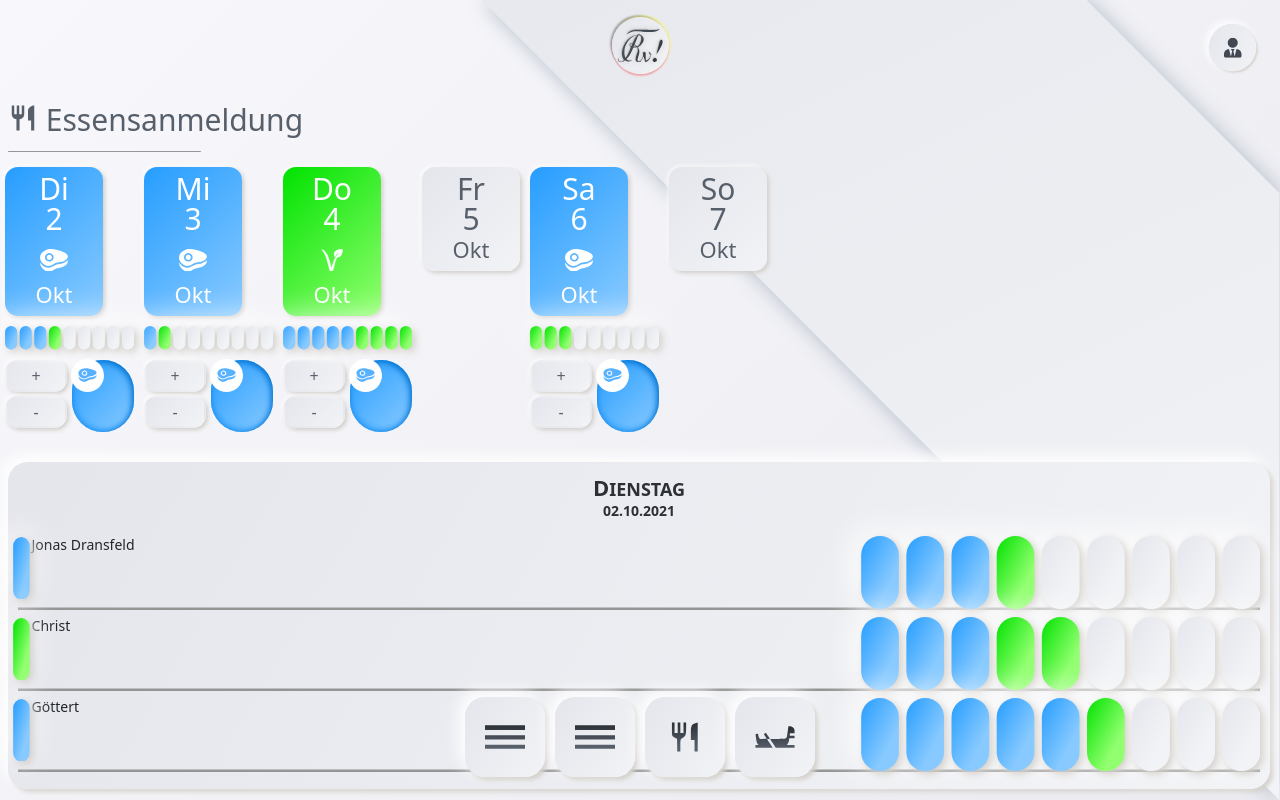
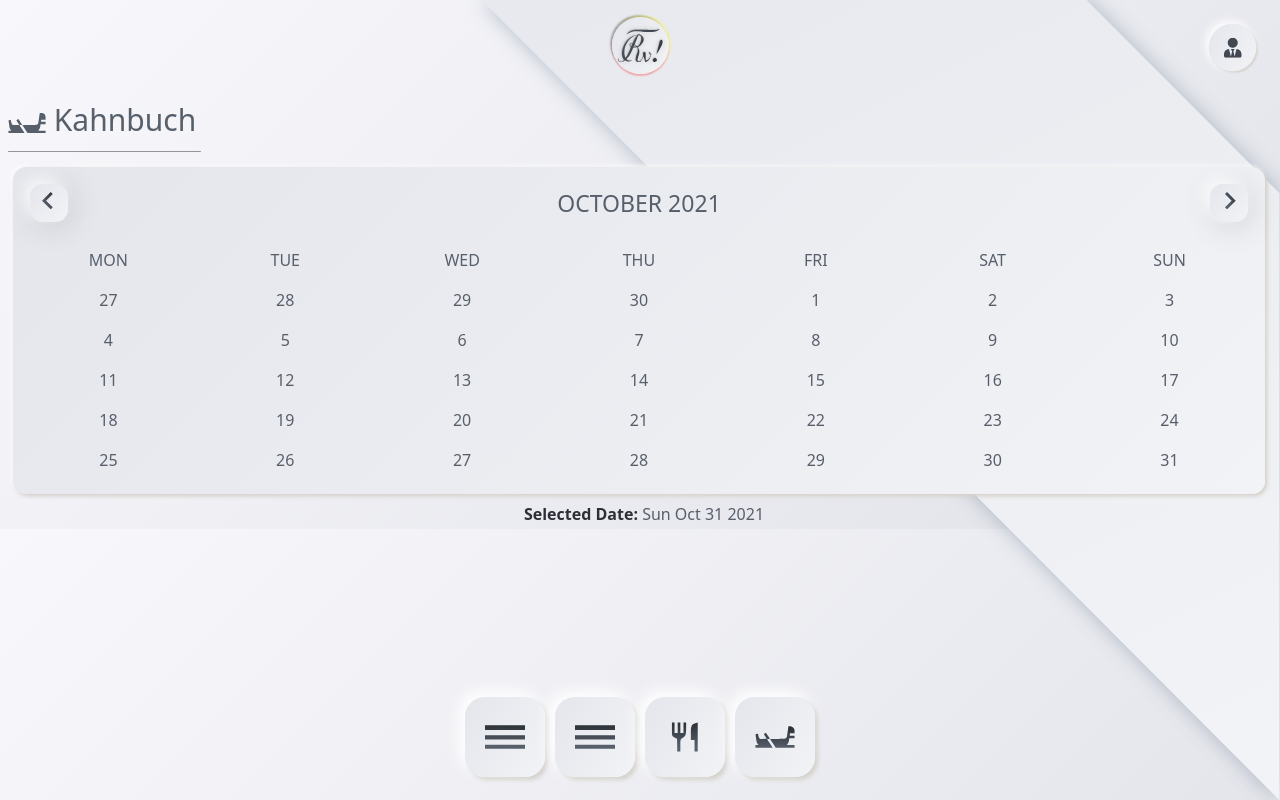
Before and after one commit to DavidCks/Roigel-App, a React (Create React App) app: page /kahn in a window 1280 px wide. Shown: the top 800 px of the page. Built offline with nearby package versions, Linux system fonts and the light colour scheme; a web font is replaced by a local one.

Commit message:
added a Kahnbook page with a calendar

```diff
--- a/package.json
+++ b/package.json
@@ -3,6 +3,7 @@
   "version": "0.1.0",
   "private": true,
   "dependencies": {
+    "@syncfusion/ej2-react-calendars": "^20.1.52",
     "@testing-library/jest-dom": "^5.14.1",
     "@testing-library/react": "^11.2.7",
     "@testing-library/user-event": "^12.8.3",
@@ -10,6 +11,7 @@
     "json-server": "^0.17.0",
     "react": "^17.0.2",
     "react-bootstrap": "^2.0.0",
+    "react-calendar": "^3.7.0",
     "react-dom": "^17.0.2",
     "react-icons": "^4.3.1",
     "react-router-dom": "^5.3.0",
--- a/src/App.js
+++ b/src/App.js
@@ -1,7 +1,8 @@
-import { BrowserRouter as Router, Route } from 'react-router-dom'
+import { BrowserRouter as Router, Route, Link, Switch } from 'react-router-dom'
 import { useState } from "react"
 import { useEffect } from 'react'
 import Essensanmeldung from './components/Essensanmeldung/Essensanmeldung';
+import Kahnbuch from './components/Kahnbuch/Kahnbuch';
 import Header from './components/Header/Header';
 import Footer from './components/Footer/Footer';
 
@@ -127,7 +128,16 @@ function App() {
   return (
     <>
       <Header />
-      <Essensanmeldung dates={dates} />
+      <Router>
+        <Switch>
+          <Route path="/essen">
+            <Essensanmeldung dates={dates} />
+          </Route>
+          <Route path="/kahn">
+            <Kahnbuch />
+          </Route>
+        </Switch>
+      </Router>
       <Footer />
     </>
   );
--- a/src/components/Footer/KahnGradientSVG.js
+++ b/src/components/Footer/KahnGradientSVG.js
@@ -1,13 +1,13 @@
-const KahnGradientSVG = () => {
+const KahnGradientSVG = ({size = 1, monochrome = false}) => {
   return (
-    <svg xmlns="http://www.w3.org/2000/svg" xmlnsXlink="http://www.w3.org/1999/xlink" width="20.111mm" height="10.731mm" version="1.1" viewBox="0 0 20.111 10.731">
+    <svg xmlns="http://www.w3.org/2000/svg" xmlnsXlink="http://www.w3.org/1999/xlink" width={`${size * 20.111}mm`} height={`${size * 10.731}mm`} version="1.1" viewBox="0 0 20.111 10.731">
       <defs>
-        <linearGradient id="linearGradient4748" x1="9.8051" x2="9.8785" y1=".77157" y2="11.156" gradientUnits="userSpaceOnUse">
-        <stop stopColor="#2c3036" offset="0"/>
+        <linearGradient id={`${monochrome ? "mono" : ""}linearGradient4748`} x1="9.8051" x2="9.8785" y1=".77157" y2="11.156" gradientUnits="userSpaceOnUse">
+        <stop stopColor={monochrome ? "#575f6b" : "#2c3036"} offset="0"/>
         <stop stopColor="#575f6b" offset="1"/>
         </linearGradient>
       </defs>
-      <path d="m0.23044 10.04v-0.6427h1.5593l-0.13258-0.13925c-0.36246-0.38072-0.75212-1.1514-0.88851-1.7573-0.0331-0.14699-0.16099-1.0066-0.28424-1.9103-0.16443-1.2057-0.21092-1.6512-0.17465-1.6736 0.0651-0.0402 1.1694-0.18345 1.1975-0.15532 0.012 0.012 0.0738 0.37638 0.13738 0.80981 0.46186 2.1528 1.219 1.7501 2.1761 1.751 1.1859 0 2.1561-9e-3 2.1561-0.0193 0-0.0106-0.34947-0.55193-0.77659-1.2029-0.42712-0.651-0.75972-1.199-0.73911-1.2179 0.0632-0.0577 1.0179-0.6857 1.0272-0.67568 5e-3 5e-3 0.46306 0.70352 1.0183 1.5519l1.0096 1.5425-0.74829 0.0117c-0.41156 6e-3 -0.74829 0.0198-0.74829 0.0296 0 0.01 0.64462 1.0024 1.4325 2.2056l1.4325 2.1877h-4.8816l-3.7724 2e-3zm8.7672-1.4745c-0.77767-1.1914-1.4203-2.1833-1.428-2.2041-8e-3 -0.0218 1.8502-0.0241 4.3704-0.0492 2.5563-0.0255 3.515 0.0478 4.0013-0.79731 0.09197-0.18 0.15994-0.57526 0.48891-2.8431 0.21015-1.4487 0.38209-2.6417 0.38209-2.651 0-0.0451 1.127-8e-3 1.3785 0.0452 0.82733 0.17535 1.4898 0.83147 1.6591 1.6432 0.02604 0.12488 0.04735 0.58249 0.04735 1.0169v0.78986l-2.2923 0.0228-0.07219 0.47132c-0.0397 0.25922-0.07345 0.5147-0.07498 0.56772l-0.0028 0.0964h2.4446l-0.01186 0.63199-0.01185 0.63199-2.6216 0.0226-0.09809 0.69553c-0.05396 0.38254-0.13505 0.83055-0.18023 0.99558-0.11371 0.41535-0.41364 1.0121-0.69462 1.3819l-0.23598 0.31064h3.852v1.3889l-9.4856-2e-3 -1.4139-2.1662z" fill="url(#linearGradient4748)" strokeWidth=".042847"/>
+      <path d="m0.23044 10.04v-0.6427h1.5593l-0.13258-0.13925c-0.36246-0.38072-0.75212-1.1514-0.88851-1.7573-0.0331-0.14699-0.16099-1.0066-0.28424-1.9103-0.16443-1.2057-0.21092-1.6512-0.17465-1.6736 0.0651-0.0402 1.1694-0.18345 1.1975-0.15532 0.012 0.012 0.0738 0.37638 0.13738 0.80981 0.46186 2.1528 1.219 1.7501 2.1761 1.751 1.1859 0 2.1561-9e-3 2.1561-0.0193 0-0.0106-0.34947-0.55193-0.77659-1.2029-0.42712-0.651-0.75972-1.199-0.73911-1.2179 0.0632-0.0577 1.0179-0.6857 1.0272-0.67568 5e-3 5e-3 0.46306 0.70352 1.0183 1.5519l1.0096 1.5425-0.74829 0.0117c-0.41156 6e-3 -0.74829 0.0198-0.74829 0.0296 0 0.01 0.64462 1.0024 1.4325 2.2056l1.4325 2.1877h-4.8816l-3.7724 2e-3zm8.7672-1.4745c-0.77767-1.1914-1.4203-2.1833-1.428-2.2041-8e-3 -0.0218 1.8502-0.0241 4.3704-0.0492 2.5563-0.0255 3.515 0.0478 4.0013-0.79731 0.09197-0.18 0.15994-0.57526 0.48891-2.8431 0.21015-1.4487 0.38209-2.6417 0.38209-2.651 0-0.0451 1.127-8e-3 1.3785 0.0452 0.82733 0.17535 1.4898 0.83147 1.6591 1.6432 0.02604 0.12488 0.04735 0.58249 0.04735 1.0169v0.78986l-2.2923 0.0228-0.07219 0.47132c-0.0397 0.25922-0.07345 0.5147-0.07498 0.56772l-0.0028 0.0964h2.4446l-0.01186 0.63199-0.01185 0.63199-2.6216 0.0226-0.09809 0.69553c-0.05396 0.38254-0.13505 0.83055-0.18023 0.99558-0.11371 0.41535-0.41364 1.0121-0.69462 1.3819l-0.23598 0.31064h3.852v1.3889l-9.4856-2e-3 -1.4139-2.1662z" fill={`url(#${monochrome ? "mono" : ""}linearGradient4748)`} strokeWidth=".042847"/>
     </svg>
   )
 }
--- /dev/null
+++ b/src/components/Kahnbuch/Header.js
@@ -0,0 +1,14 @@
+import KahnGradientSVG from "../Footer/KahnGradientSVG"
+
+const Header = ({ heading, textColor }) => {
+  return (
+    <>
+      <h2>
+        <KahnGradientSVG monochrome={true} size={0.5} style={{marginTop: '-.3em'}} color={textColor}/>
+        {` ${heading}`}
+      </h2>
+    </>
+  )
+}
+
+export default Header
--- /dev/null
+++ b/src/components/Kahnbuch/KahnCalendar.js
@@ -0,0 +1,29 @@
+import Calendar from 'react-calendar';
+import KahnCalendarNavSVG from './KahnCalendarNavSVG';
+
+const KahnCalendar = ({date, setDate, reserved}) => {
+
+  const markReserved = ({date, view}) => {
+    if(view === 'month') {
+      for(let i = 1; i < reserved.length; i += 2){
+        if(date.toDateString() === reserved[i].toDateString()){
+          return ("reserved")
+        }
+      }
+    }
+  }
+
+  return (
+    <>
+    <div className='calendar-container'>
+        <Calendar tileClassName={markReserved} prevLabel={<KahnCalendarNavSVG orientation='left' size={1.5}/>} nextLabel={<KahnCalendarNavSVG orientation='right' size={1.5}/>} prev2Label={null} next2Label={null} minDetail="year" onChange={setDate} value={date} />
+    </div>
+    <p className='text-center'>
+        <span className='bold'>Selected Date:</span>{' '}
+        {date.toDateString()}
+    </p>
+    </>
+  )
+}
+
+export default KahnCalendar
--- /dev/null
+++ b/src/components/Kahnbuch/KahnCalendarNavSVG.js
@@ -0,0 +1,29 @@
+const KahnCalendarNavSVG = ({orientation = "left", size = 1}) => {
+  if(orientation === "left") {
+    return (
+      <svg className="calendar-navigation-arrow__left" xmlns="http://www.w3.org/2000/svg" xmlnsXlink="http://www.w3.org/1999/xlink" width={7.16 * size} height={11.596 * size} viewBox="0 0 7.16 11.596">
+        <defs>
+          <linearGradient id="linear-gradient" x1="0.281" y1="0.765" x2="1" gradientUnits="objectBoundingBox">
+            <stop offset="0" stopColor="#575f6b"/>
+            <stop offset="1" stopColor="#2c3036"/>
+          </linearGradient>
+        </defs>
+        <path id="Icon_material-keyboard-arrow-right" data-name="Icon material-keyboard-arrow-right" d="M20.045,18.858,15.62,14.423l4.426-4.435L18.683,8.625l-5.8,5.8,5.8,5.8Z" transform="translate(-12.885 -8.625)" fill="url(#linear-gradient)"/>
+      </svg>
+    )
+  } else {
+    return (
+    <svg className="calendar-navigation-arrow__right" xmlns="http://www.w3.org/2000/svg" xmlnsXlink="http://www.w3.org/1999/xlink" width={7.16 * size} height={11.596 * size} viewBox="0 0 7.16 11.596">
+      <defs>
+        <linearGradient id="linear-gradient" x1="0.719" y1="0.765" x2="0" gradientUnits="objectBoundingBox">
+          <stop offset="0" stopColor="#575f6b"/>
+          <stop offset="1" stopColor="#2c3036"/>
+        </linearGradient>
+      </defs>
+      <path id="Icon_material-keyboard-arrow-right" data-name="Icon material-keyboard-arrow-right" d="M12.885,18.858l4.426-4.435L12.885,9.988l1.363-1.363,5.8,5.8-5.8,5.8Z" transform="translate(-12.885 -8.625)" fill="url(#linear-gradient)"/>
+    </svg>
+    )
+  }
+}
+
+export default KahnCalendarNavSVG
--- /dev/null
+++ b/src/components/Kahnbuch/Kahnbuch.js
@@ -0,0 +1,28 @@
+import { useState } from 'react';
+import Header from "./Header"
+import SeparatorSVG from "../SVGs/SeparatorSVG"
+import KahnCalendar from './KahnCalendar';
+
+const Kahnbuch = () => {
+  const [date, setDate] = useState(new Date());
+  const [reserved, setReserved] = useState([
+    "Jonas Dransfeld",
+    new Date("May 21, 2022 03:24:00"),
+    "Janis Göttert",
+    new Date("May 25, 2022 03:24:00"),
+    "Janis Göttert",
+    new Date("May 1, 2022 03:24:00"),
+    "Janis Göttert",
+    new Date("April 1, 2022 03:24:00")
+  ]);
+
+  return (
+    <>
+    <Header heading='Kahnbuch' />
+    <SeparatorSVG />
+    <KahnCalendar date={date} setDate={setDate} reserved={reserved}/>
+    </>
+  )
+}
+
+export default Kahnbuch
--- a/src/index.css
+++ b/src/index.css
@@ -417,3 +417,90 @@ p.sub {
   color: #575F6B;
   font-weight: bolder;
 }
+
+/* KahnCalendar */
+
+.react-calendar {
+  font-family: SegoeUI, Arial, sans-serif;
+  color: #575F6B;
+  border-color: rgba(0,0,0,0) !important;
+  height: auto;
+  width: calc(100% - 12px - 8px);
+  margin: 5px;
+  padding: 7px !important;
+  padding-bottom: 14px !important;
+  border-radius: 13px !important;
+  background: linear-gradient(var(--gradient-degree), #E5E6EC, #F2F3F6);
+  box-shadow:  2px 2px 4px #D1CDC7,
+              -1px -1px 4px rgb(255, 255, 255);
+ }
+ .react-calendar__navigation {
+  display: flex;
+ }
+ .react-calendar__navigation button {
+  margin: .2em;
+  color: #575F6B;
+ }
+ .react-calendar__navigation__arrow {
+  box-shadow: -6px -6px 16px #ffffffc9, 3px 3px 30px #57575733;
+  border-radius: 13px !important;
+  background: linear-gradient(var(--gradient-degree), #E5E6EC, #F2F3F6);
+  text-align: center;
+  border: unset;
+  width: .8em;
+  font-size: 3em;
+ }
+.react-calendar__navigation__label__labelText, .react-calendar__navigation__arrow {
+  height: .8em;
+}
+.react-calendar__navigation__label__labelText, .react-calendar__navigation__label{
+  width: 50%;
+  background-color: unset;
+  border: unset !important;
+  border-color: unset !important;
+  font-size: 1.2em;
+  text-transform: uppercase;
+}
+
+.calendar-navigation-arrow__right, .calendar-navigation-arrow__left {
+  margin-top: -48px;
+
+}
+.calendar-navigation-arrow__right {
+  margin-left: 2px;
+}
+.calendar-navigation-arrow__left {
+  margin-left: -2px;
+}
+.react-calendar__month-view__weekdays__weekday {
+ text-align: center;
+ color: #575F6B;
+ text-decoration: none;
+ height: 2em;
+ margin-top: 1em;
+ text-transform: uppercase;
+}
+
+.react-calendar__month-view__days__day {
+ border: none;
+ height: 2.5em;
+ color: #575F6B;
+ background-color: unset;
+ border-radius: 50%;
+ flex: 0 0 2.5em !important;
+ margin-left: calc((7 * 2.5em - 100%) / -14);
+ margin-right: calc((7 * 2.5em - 100%) / -14);
+}
+
+abbr {
+  text-decoration: none !important;
+}
+.react-calendar__month-view__days__day:active, .react-calendar__month-view__days__day:focus {
+  box-shadow: inset 2px 2px 6px #bebebe,
+              inset -2px -2px 6px #ffffff;
+  color: #7C00E8;
+}
+.reserved {
+  box-shadow: -6px -6px 16px rgb(255, 255, 255), 3px 3px 6px rgb(209, 205, 199);
+  color: #7C00E8;
+}
```
Also changed, not shown: 24 other files (tests, documents, lock files or other folders).
